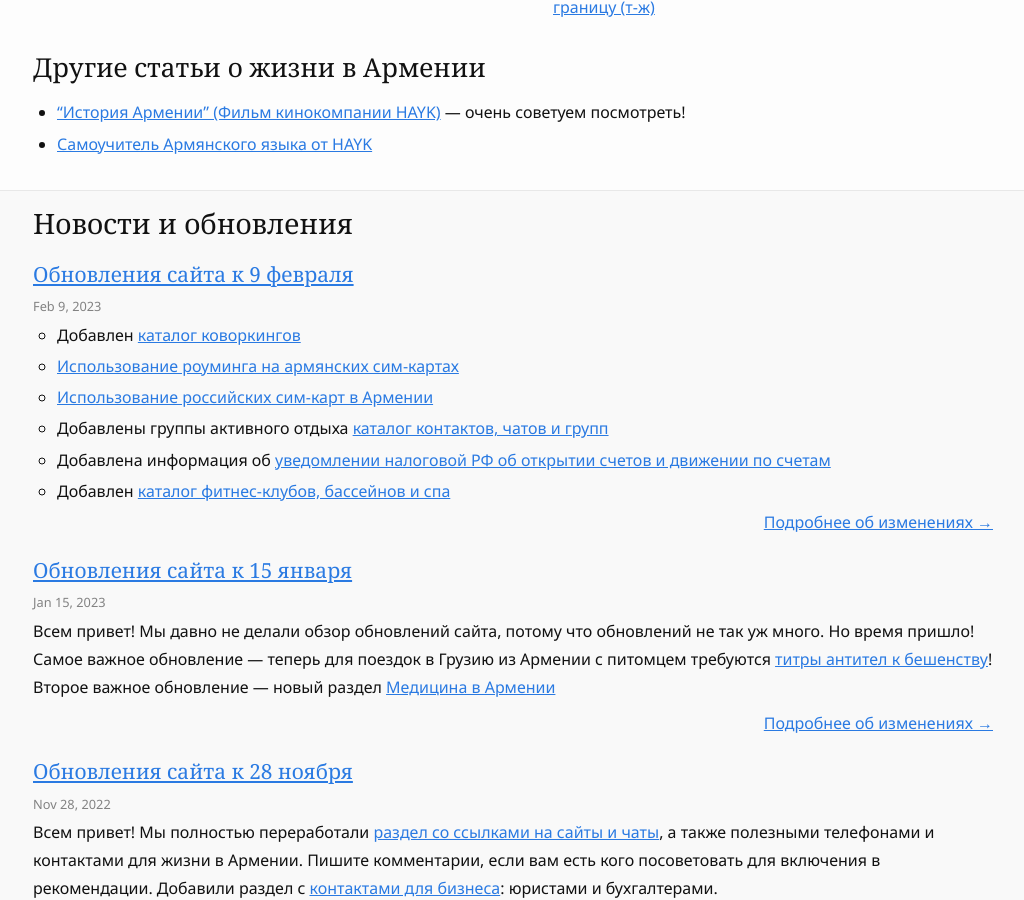
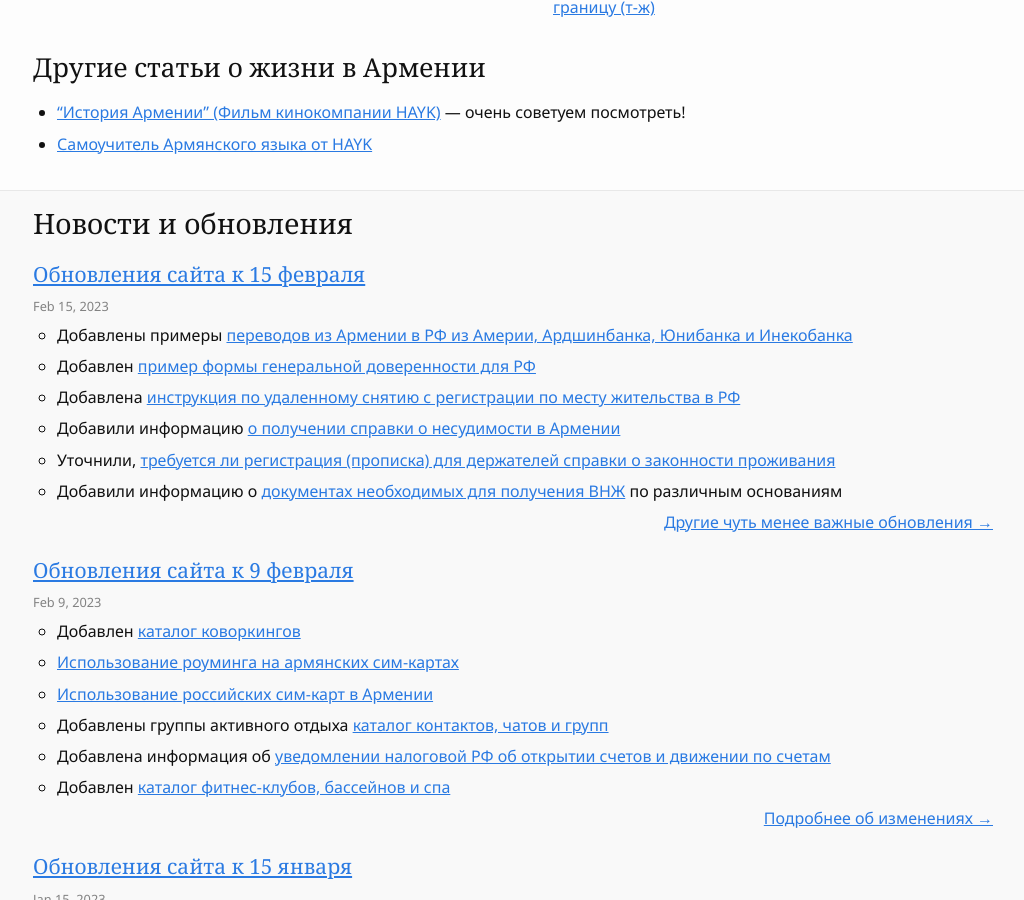
Before and after one commit to haywiki/haywiki.github.io, a Jekyll site: the page built from index.md, in a window 1280 px wide and 900 px high, scrolled down 2503 px. Shown: the whole window, without its empty margins (127-1151 px from the left). Built offline with Jekyll 4.4.1, drawn with Linux system fonts in a browser that asks for light colours; nearby versions of some CDN libraries.

Commit message:
Новость об обновлениях сайта

```diff
--- /dev/null
+++ b/_posts/2023-02-15-updates.md
@@ -0,0 +1,43 @@
+---
+layout: post
+title: Обновления сайта к 15 февраля
+author: Антон
+excerpt_separator: <!--more-->
+more_text: "Другие чуть менее важные обновления"
+---
+
+- Добавлены примеры [переводов из Армении в РФ из Америи, Ардшинбанка, Юнибанка и Инекобанка](/money/bank-transfer-am-ru.html)
+- Добавлен [пример формы генеральной доверенности для РФ](/russia/power-of-attorney.html)
+- Добавлена [инструкция по удаленному снятию с регистрации по месту жительства в РФ](/russia/unregister.html)
+- Добавили информацию [о получении справки о несудимости в Армении](/documents/non-conviction.md)
+- Уточнили, [требуется ли регистрация (прописка) для держателей справки о законности проживания](/documents/eaeu-cert.html)
+- Добавили информацию о [документах необходимых для получения ВНЖ](/documents/residence.html) по различным основаниям
+
+<!--more-->
+
+- Уточнена [информация о Polly Grooming](/animals/grooming.html)
+- Добавлены [зоомагазины Hafo.am и IV Kusto ZOOmarket](/animals/shops.html)
+- Добавлена [ветеринарная клиника Oscar](/animals/vetclinics.md)
+
+- Обновлены [полезные контакты для бизнеса](/business/contacts.html)
+- Добавили [описание названий документов в Армении, теперь вы точно узнаете что такое инвойс](/business/ip-money.html)
+
+- Описали [как изменить язык уведомлений у сотовых операторов](/cellular.html)
+- Добавили информацию, что [при потере сим-карты билайна можно удаленно восстановить ее как e-sim](/cellular/russian-sim.html)
+
+- В разделе для автомобилистов добавлена [информация о штрафах в Грузии для иностранных номеров](/drive/index.html)
+- Убрана информация [об обмене прав по справке из ГИБДД РФ](/drive/license.html), теперь такой обмен невозможен
+
+- Добавлен раздел с [образовательными учреждениями и развлечениями для детей](/life/children.html)
+- Добавлено [больше полезных групп и чатов в телеграме](/life/contacts.html)
+- Обновлена [информация о вакцинации от COVID-19 в Ереване в 2023 году](/life/healthcare.html) и добавлено несколько новых контактов клиник.
+
+Информацию с сайта можно копировать и использовать в соответствии с лицензией
+[CC BY-NC-SA](https://creativecommons.org/licenses/by-nc-sa/4.0/deed.ru). То есть с указанием авторства и свободно для
+некоммерческого использования.
+
+Вы также можете присоединиться к [нашей команде на github](https://github.com/haywiki) и помогать иммигрантам,
+публикуя статьи на сайте!
+
+С уважением,
+Антон.
```
Also changed, not shown: business/contacts.md (+2 -1 lines).
